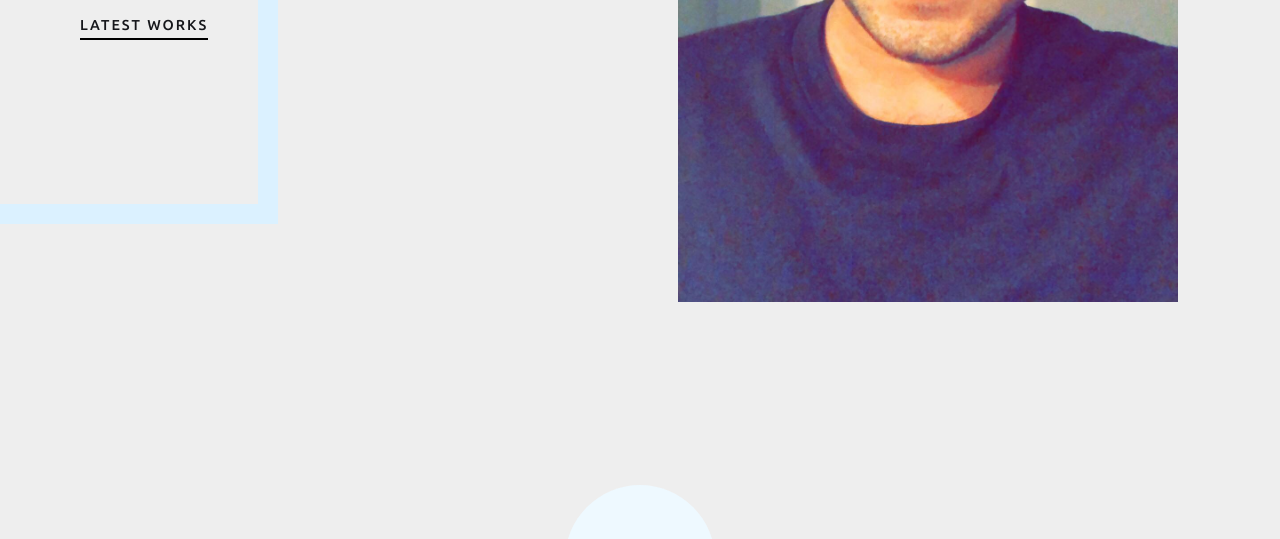
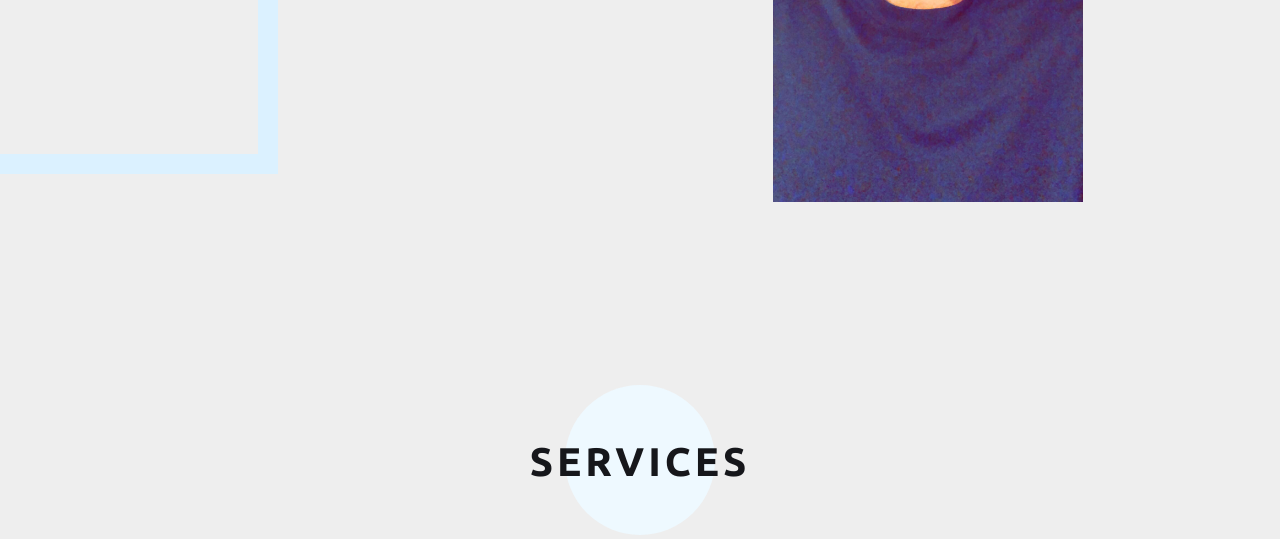
Before and after one commit to Afanami/newPortfolio, a website built with Parcel: page index.html in a window 1280 px wide. Shown: the part 478-1017 px from the top of the page. Built offline with nearby package versions, Linux system fonts and the light colour scheme.

Commit message:
img resize

```diff
--- a/public/css/top-section.css
+++ b/public/css/top-section.css
@@ -68,7 +68,7 @@
   background-repeat: no-repeat;
   background-position: center center;
   width: 100%;
-  max-width: 500px;
-  height: 700px;
+  max-width: 310px;
+  height: 600px;
   margin: 0 auto;
 }
```
